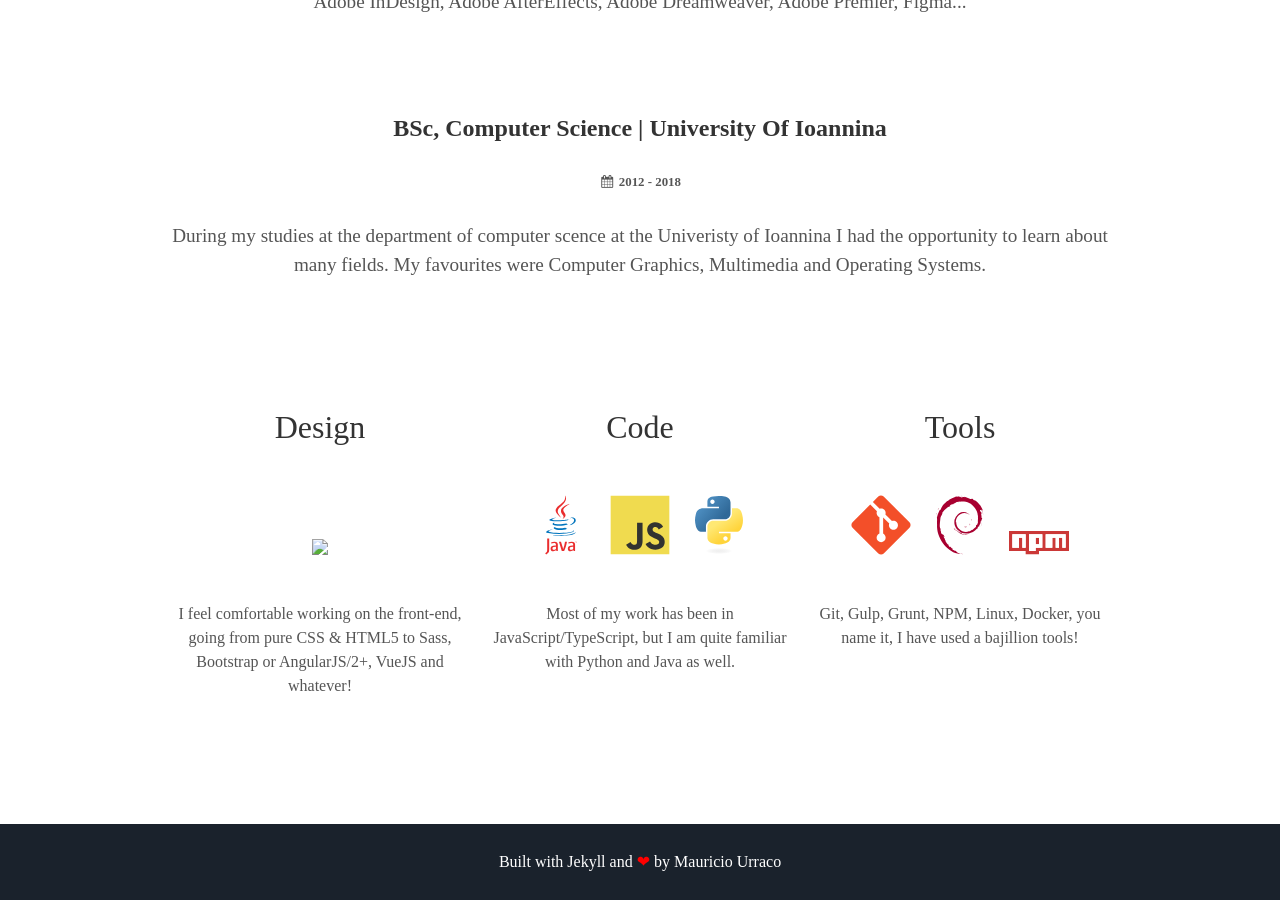
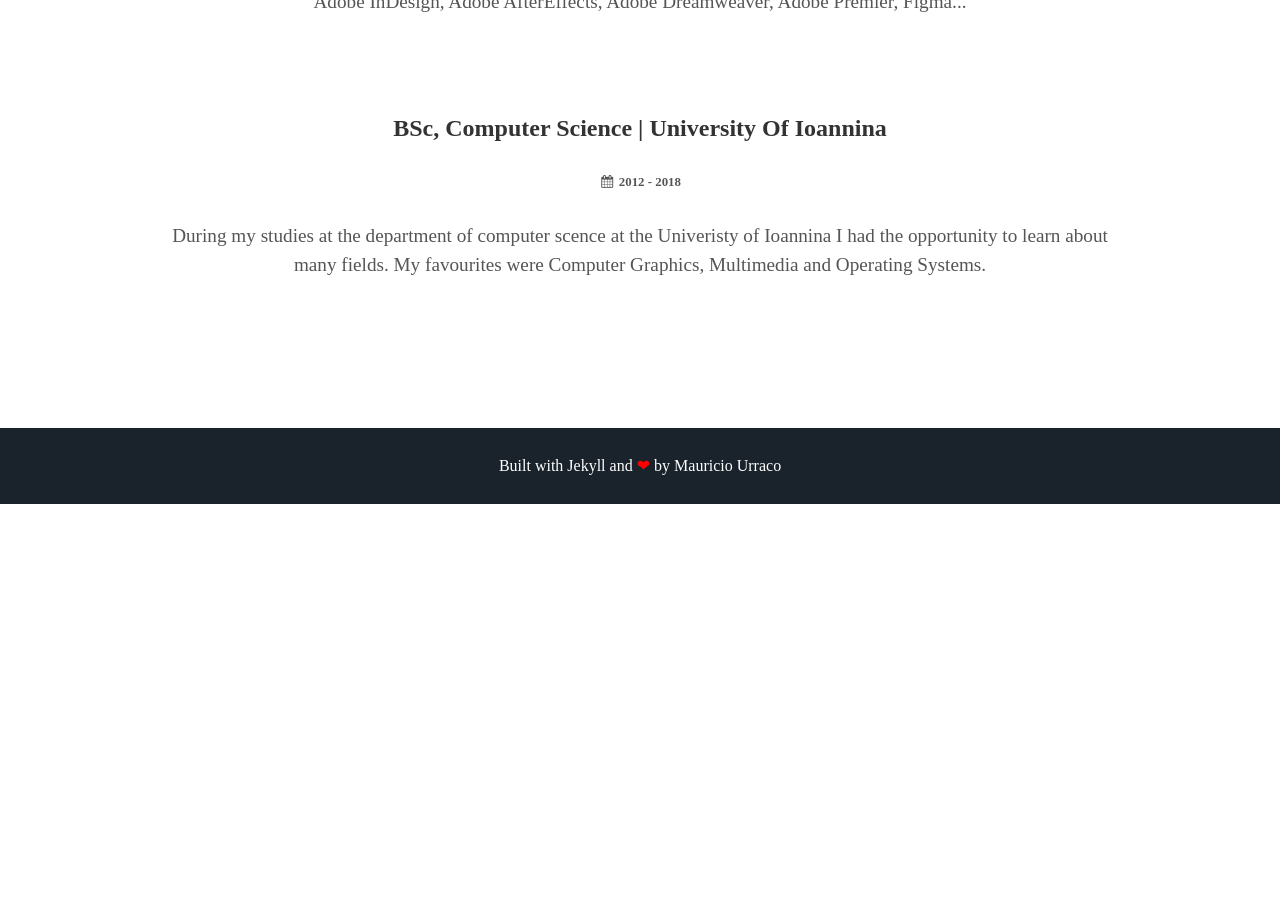
Before and after one commit to murraco/jekyll-theme-minimal-resume, a Jekyll site: the page built from index.html, in a window 1280 px wide and 900 px high, scrolled down 2678 px. Built offline with Jekyll 4.4.1, drawn with Linux system fonts in a browser that asks for light colours; some web fonts are replaced; after the commit the page ends 3182 px from its top, so only the background shows below that.

Commit message:
Update about.html

```diff
--- a/_includes/about.html
+++ b/_includes/about.html
@@ -22,7 +22,7 @@
   <h6><i class="fa fa-calendar fa-fw w3-margin-right"></i> 2012 - 2018</h6>
   <p>During my studies at the department of computer scence at the Univeristy of Ioannina I had the opportunity to learn about many fields. My favourites were Computer Graphics, Multimedia and Operating Systems.</p></br>
 </div>
-<div class="user">
+<!--<div class="user">
   <div class="tech">
     <h2>Design</h2>
     <img src="design.png">
@@ -56,5 +56,5 @@
       <polygon fill="#FFFFFF" points="11,1 11,5 13,5 13,2 14,2 14,5 15,5 15,2 16,2 16,5 17,5 17,1 "/>
     </svg>
     <p>Git, Gulp, Grunt, NPM, Linux, Docker, you name it, I have used a bajillion tools!</p>
-  </div>
+  </div>-->
 </div>
```
